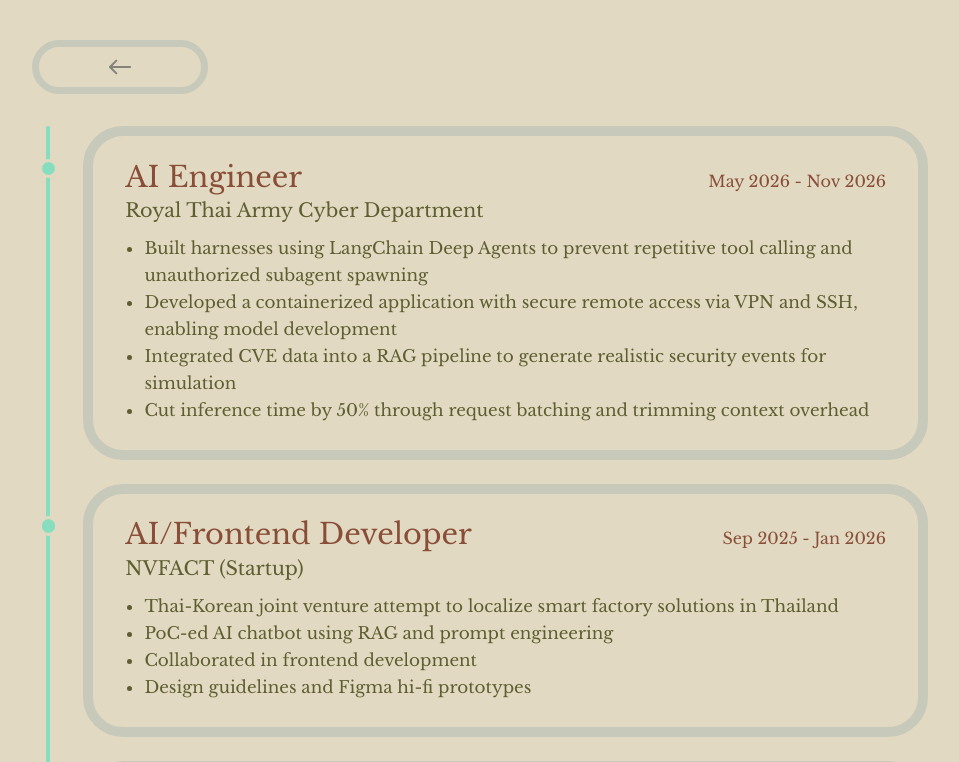
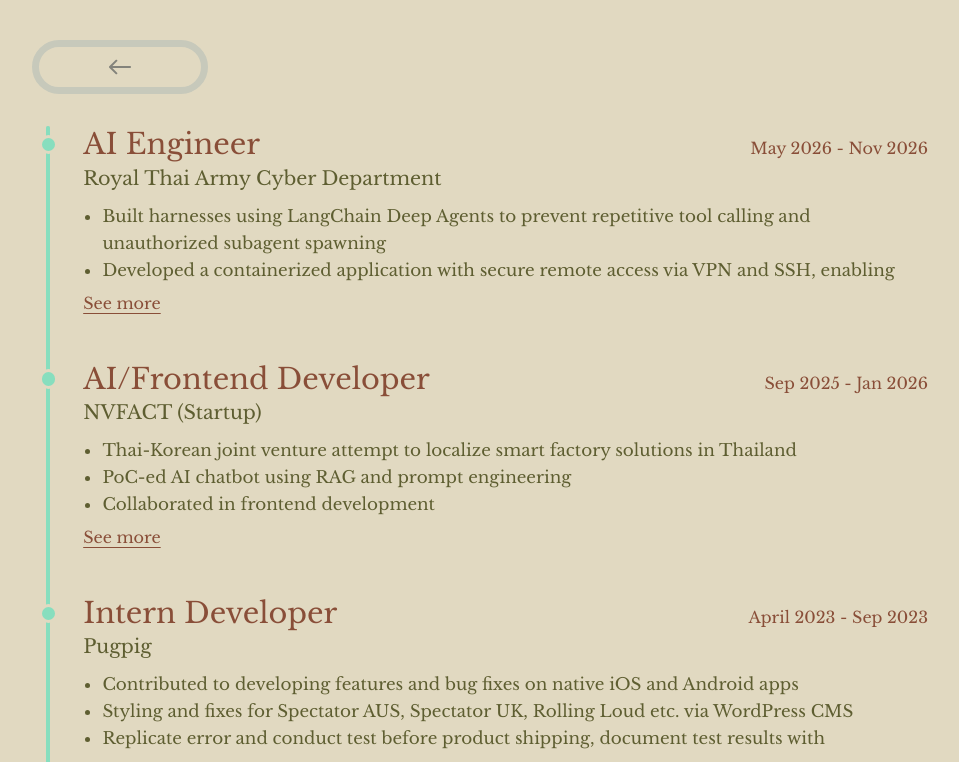
Before and after one commit to phantomcorn/site, a Next.js app: page /experience in a window 1280 px wide. Shown: the top 762 px of the page, without its empty margins (160-1119 px from the left). Built offline with nearby package versions, Linux system fonts and the light colour scheme.

Commit message:
claude refact: description expandable

```diff
--- a/src/app/experience/page.js
+++ b/src/app/experience/page.js
@@ -1,5 +1,5 @@
 "use client"
-import { useRef, useEffect } from "react"
+import { useRef, useEffect, useState } from "react"
 import styles from "./page.module.scss"
 import Button from "@/components/Button/Button"
 import { useTransitionContext } from "@/components/TransitionWrapper/TransitionWrapper"
@@ -60,6 +60,39 @@ const experiences = [
    sliding to the bottom edge by the end of the page so the last role is always reached */
 const FILL_LINE = 0.6
 
+/* A role's bullet points: every role shows the same few lines until "See more" is pressed */
+function Description({lines}) {
+
+    const [expanded, setExpanded] = useState(false)
+    const [overflows, setOverflows] = useState(true) // does the text need a "See more" at all
+    const listRef = useRef(null)
+
+    useEffect(() => {
+        const measure = () => {
+            const list = listRef.current
+            if (!list || expanded) return // only the collapsed list can tell us whether text is cut off
+            setOverflows(list.scrollHeight > list.clientHeight + 1)
+        }
+
+        measure()
+        window.addEventListener("resize", measure)
+        return () => window.removeEventListener("resize", measure)
+    }, [expanded])
+
+    return (
+        <>
+            <ul ref={listRef} className={`${styles.desc} ${expanded ? styles.descOpen : ""}`}>
+                {lines.map((line) => <li key={line}>{line}</li>)}
+            </ul>
+            {(overflows || expanded) &&
+                <button type="button" className={styles.more} onClick={() => setExpanded(!expanded)} aria-expanded={expanded}>
+                    {expanded ? "See less" : "See more"}
+                </button>
+            }
+        </>
+    )
+}
+
 export default function Experience() {
 
     const {routeBack} = useTransitionContext()
@@ -85,16 +118,19 @@ export default function Experience() {
 
             /* A role's dot lights up once the fill reaches it */
             list.querySelectorAll("[data-role]").forEach((role, i) => {
-                role.toggleAttribute("data-reached", i === 0 || role.offsetTop + 28 <= fill)
+                role.toggleAttribute("data-reached", i === 0 || role.offsetTop + 16 <= fill)
             })
         }
 
         update()
         window.addEventListener("scroll", update, {passive: true})
         window.addEventListener("resize", update)
+        const resized = new ResizeObserver(update) // "See more" changes the height of the list
+        resized.observe(list)
         return () => {
             window.removeEventListener("scroll", update)
             window.removeEventListener("resize", update)
+            resized.disconnect()
         }
     }, [])
 
@@ -115,9 +151,7 @@ export default function Experience() {
                                 <div className={styles.when}>{exp.start} - {exp.end}</div>
                             </div>
                             <div className={styles.place}>{exp.place}</div>
-                            <ul className={styles.desc}>
-                                {exp.desc.map((line) => <li key={line}>{line}</li>)}
-                            </ul>
+                            <Description lines={exp.desc}/>
                         </li>
                     ))}
                 </ol>
--- a/src/app/experience/page.module.scss
+++ b/src/app/experience/page.module.scss
@@ -29,7 +29,7 @@
     position: relative;
     display: flex;
     flex-direction: column;
-    row-gap: 1.5rem;
+    row-gap: 3rem;
     padding-left: 3.2rem;
     list-style: none;
 }
@@ -57,20 +57,12 @@
 
 .role {
     position: relative;
-    padding: 1.4rem 2rem 1.6rem;
-    border: solid 10px var(--primary-two);
-    border-radius: 2.5rem;
-    transition: border-color 0.2s;
-}
-
-.role:hover {
-    border-color: var(--progress-color);
 }
 
 .dot {
     position: absolute;
-    left: calc(-3.2rem - 10px + 0.9rem + 2px - 0.6rem); /* centred on the spine */
-    top: 1.4rem;
+    left: calc(-3.2rem + 0.9rem + 2px - 0.6rem); /* centred on the spine */
+    top: 0.55rem;
     width: 1.2rem;
     height: 1.2rem;
     box-sizing: border-box;
@@ -111,12 +103,38 @@
     font-size: 1.2rem;
 }
 
+/* Collapsed: every description is exactly this many lines tall */
 .desc {
+    --lines: 3;
+
     margin-top: 0.9rem;
     padding-left: 1.2rem;
     list-style: disc;
     font-size: 1.05rem;
     line-height: 1.6;
+    max-height: calc(var(--lines) * 1.6em);
+    overflow: hidden;
+}
+
+.descOpen {
+    max-height: none;
+}
+
+.more {
+    margin-top: 0.5rem;
+    padding: 0;
+    border: none;
+    background: none;
+    font: inherit;
+    font-size: 1rem;
+    color: var(--secondary-four);
+    cursor: pointer;
+    text-decoration: underline;
+    text-underline-offset: 4px;
+}
+
+.more:hover {
+    color: var(--progress-color);
 }
 
 @include respond-below($bp-xs)  {
@@ -132,15 +150,9 @@
         left: 0.4rem;
     }
 
-    .role {
-        padding: 1rem 1.2rem 1.2rem;
-        border-width: 8px;
-        border-radius: 2rem;
-    }
-
     .dot {
-        left: calc(-2.2rem - 8px + 0.4rem + 2px - 0.6rem);
-        top: 1rem;
+        left: calc(-2.2rem + 0.4rem + 2px - 0.6rem);
+        top: 0.3rem;
     }
 
     .title {
```
